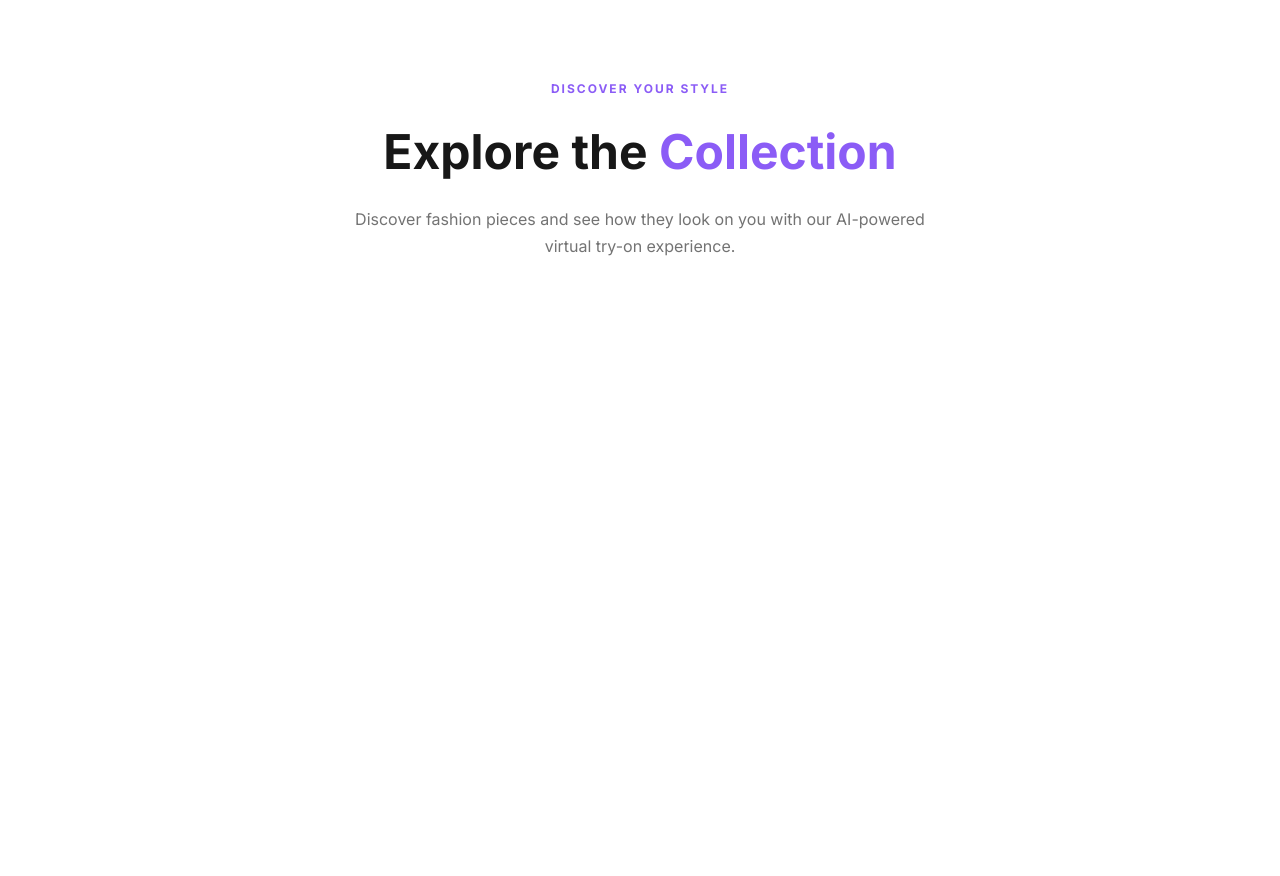
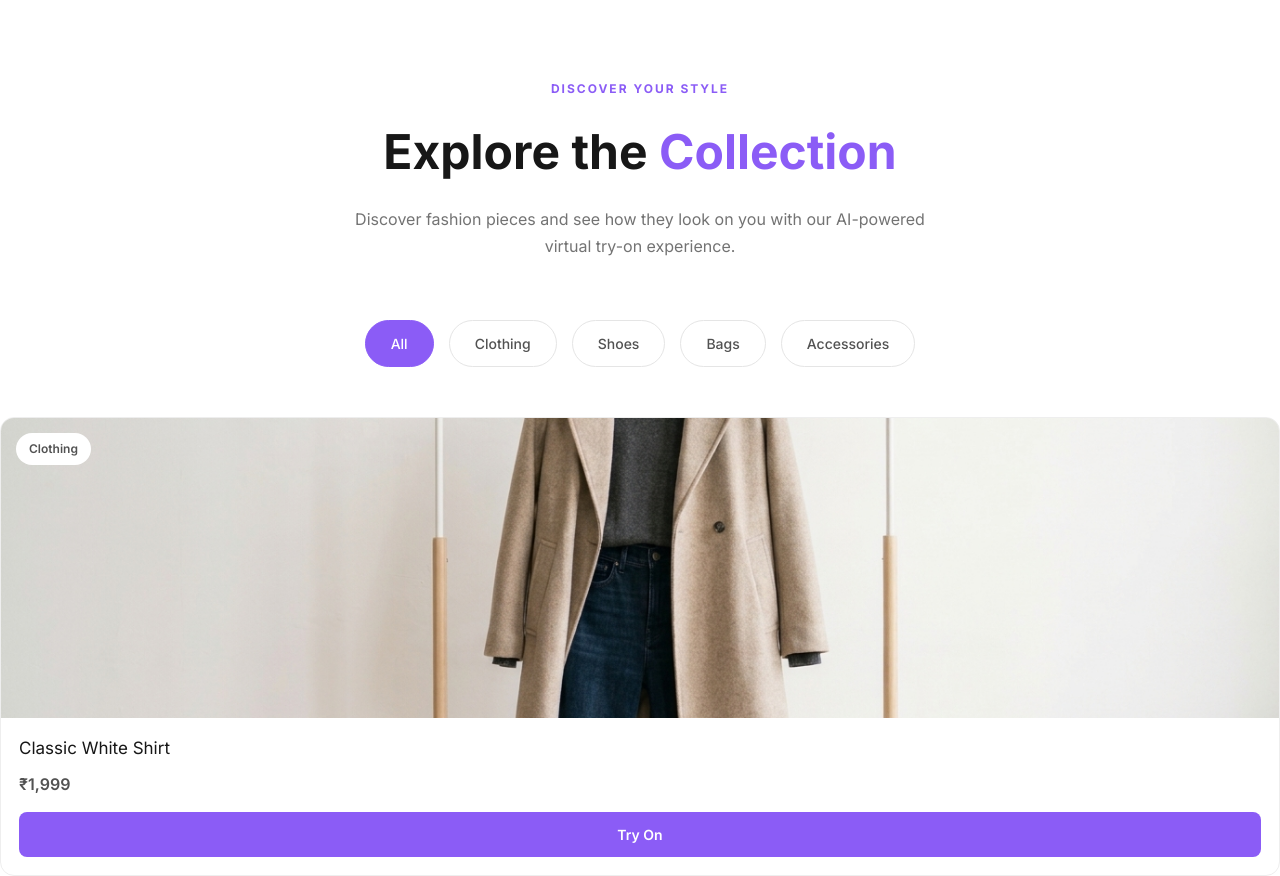
Before and after one commit to Vivekvadher1/Virtual-TryOn, a Next.js app in the folder virtual-ai-tryon/: page /explore in a window 1280 px wide. Before the commit the page ends 800 px from the top, so only its background shows below. Built offline with nearby package versions, Linux system fonts and the light colour scheme.

Commit message:
Category Filter
Added Category filter and styles & test the product card data

```diff
--- a/virtual-ai-tryon/app/explore/page.tsx
+++ b/virtual-ai-tryon/app/explore/page.tsx
@@ -1,3 +1,6 @@
+import ProductCard from "@/components/explore/ProductCard";
+import ProductCategoryFilter from "@/components/explore/ProductCategoryFilter";
+
 export default function ExplorePage() {
   return (
     <main className="explore-page">
@@ -9,9 +12,20 @@ export default function ExplorePage() {
         </h1>
 
         <p className="explore-description">
-          Discover fashion pieces and see how they look on you
-          with our AI-powered virtual try-on experience.
+          Discover fashion pieces and see how they look on you with our
+          AI-powered virtual try-on experience.
         </p>
+      </section>
+
+      <ProductCategoryFilter />
+
+      <section className="product-listing-section">
+        <ProductCard
+          name="Classic White Shirt"
+          category="Clothing"
+          price={1999}
+          image="/images/clothing.png"
+        />
       </section>
     </main>
   );
--- a/virtual-ai-tryon/app/globals.css
+++ b/virtual-ai-tryon/app/globals.css
@@ -7,3 +7,5 @@
 @import "./styles/Hero.css";
 @import "./styles/FeaturedCategories.css";
 @import "./styles/ExplorePage.css";
+@import "./styles/ExplorePageFilter.css";
+@import "./styles/ProductCard.css";
--- /dev/null
+++ b/virtual-ai-tryon/app/styles/ExplorePageFilter.css
@@ -0,0 +1,47 @@
+/* Category Filter Section */
+
+.category-filter-section {
+  padding: 0 7% 50px;
+}
+
+.category-filter-container {
+  display: flex;
+  justify-content: center;
+  align-items: center;
+  flex-wrap: wrap;
+  gap: 15px;
+}
+
+.category-filter-btn {
+  padding: 12px 25px;
+  border: 1px solid #e5e5e5;
+  border-radius: 30px;
+  background-color: #ffffff;
+  color: #525252;
+  font-size: 14px;
+  font-weight: 500;
+  cursor: pointer;
+  transition: all 0.3s ease;
+}
+
+.category-filter-btn:hover {
+  border-color: #8b5cf6;
+  color: #8b5cf6;
+}
+
+.category-filter-btn.active {
+  background-color: #8b5cf6;
+  border-color: #8b5cf6;
+  color: #ffffff;
+}
+
+@media (max-width: 480px) {
+  .category-filter-container {
+    gap: 10px;
+  }
+
+  .category-filter-btn {
+    padding: 10px 18px;
+    font-size: 13px;
+  }
+}
--- /dev/null
+++ b/virtual-ai-tryon/app/styles/ProductCard.css
@@ -0,0 +1,79 @@
+/* Product Card */
+
+.product-card {
+  background: #ffffff;
+  border: 1px solid #eeeeee;
+  border-radius: 14px;
+  overflow: hidden;
+  transition: transform 0.3s ease, box-shadow 0.3s ease;
+}
+
+.product-card:hover {
+  transform: translateY(-5px);
+  box-shadow: 0 10px 25px rgba(0, 0, 0, 0.08);
+}
+
+.product-card-image {
+  position: relative;
+  width: 100%;
+  height: 300px;
+  overflow: hidden;
+  background: #f5f5f5;
+}
+
+.product-card-image img {
+  width: 100%;
+  height: 100%;
+  object-fit: cover;
+  transition: transform 0.4s ease;
+}
+
+.product-card:hover .product-card-image img {
+  transform: scale(1.05);
+}
+
+.product-card-category {
+  position: absolute;
+  top: 15px;
+  left: 15px;
+  background: #ffffff;
+  color: #525252;
+  padding: 7px 13px;
+  border-radius: 20px;
+  font-size: 12px;
+  font-weight: 600;
+}
+
+.product-card-details {
+  padding: 18px;
+}
+
+.product-card-details h3 {
+  color: #171717;
+  font-size: 17px;
+  margin-bottom: 10px;
+}
+
+.product-card-price {
+  color: #525252;
+  font-size: 16px;
+  font-weight: 600;
+  margin-bottom: 16px;
+}
+
+.product-try-on-btn {
+  width: 100%;
+  padding: 12px;
+  background: #8b5cf6;
+  color: #ffffff;
+  border: none;
+  border-radius: 8px;
+  font-size: 14px;
+  font-weight: 600;
+  cursor: pointer;
+  transition: background 0.3s ease;
+}
+
+.product-try-on-btn:hover {
+  background: #7441df;
+}
--- /dev/null
+++ b/virtual-ai-tryon/components/explore/ProductCard.tsx
@@ -0,0 +1,44 @@
+import Image from "next/image";
+
+interface ProductCardProps {
+  name: string;
+  category: string;
+  price: number;
+  image: string;
+}
+
+export default function ProductCard({
+  name,
+  category,
+  price,
+  image,
+}: ProductCardProps) {
+  return (
+    <article className="product-card">
+      <div className="product-card-image">
+        <Image
+          src={image}
+          alt={name}
+          width={400}
+          height={500}
+        />
+
+        <span className="product-card-category">
+          {category}
+        </span>
+      </div>
+
+      <div className="product-card-details">
+        <h3>{name}</h3>
+
+        <p className="product-card-price">
+          ₹{price.toLocaleString("en-IN")}
+        </p>
+
+        <button className="product-try-on-btn" type="button">
+          Try On
+        </button>
+      </div>
+    </article>
+  );
+}
--- /dev/null
+++ b/virtual-ai-tryon/components/explore/ProductCategoryFilter.tsx
@@ -0,0 +1,27 @@
+"use client";
+
+import { useState } from "react";
+
+const productCategories = ["All", "Clothing", "Shoes", "Bags", "Accessories"];
+
+export default function ProductCategoryFilter() {
+  const [selectedCategory, setSelectedCategory] = useState("All");
+
+  return (
+    <section className="category-filter-section">
+      <div className="category-filter-container">
+        {productCategories.map((category) => (
+          <button
+            key={category}
+            className={`category-filter-btn ${
+              selectedCategory === category ? "active" : ""
+            }`}
+            onClick={() => setSelectedCategory(category)}
+          >
+            {category}
+          </button>
+        ))}
+      </div>
+    </section>
+  );
+}
```
